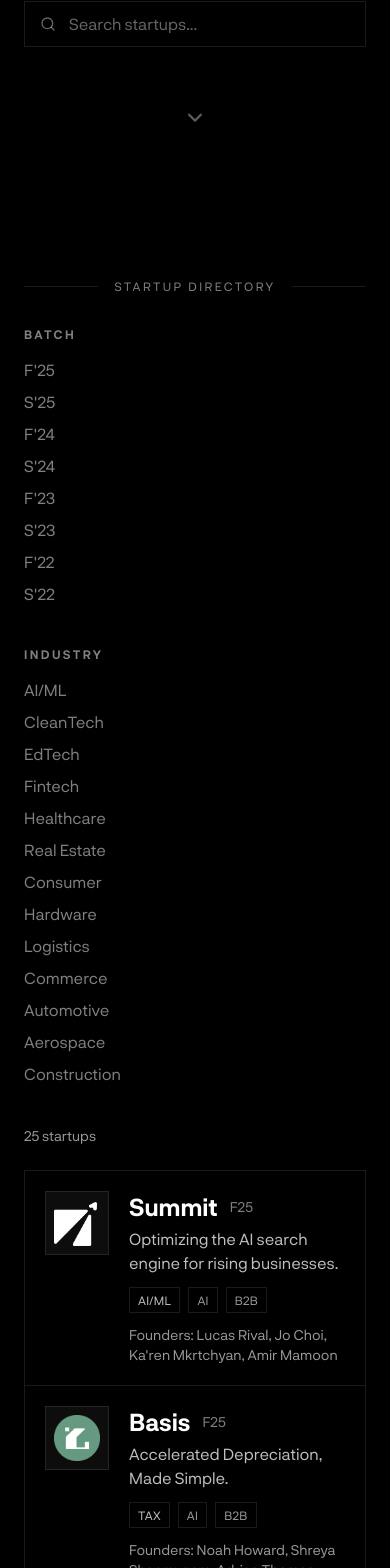
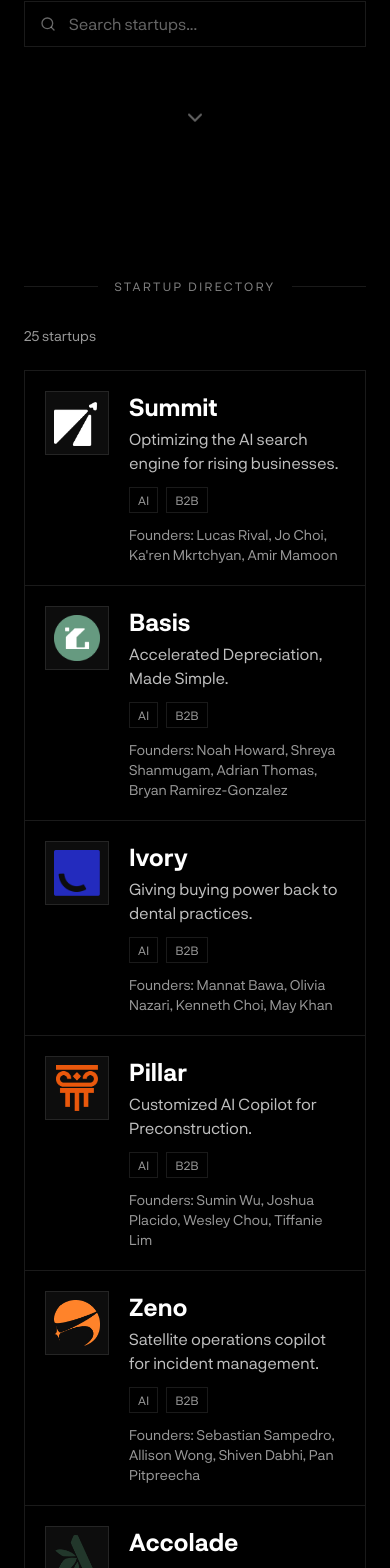
Before and after one commit to USCLavalab/usclavalab.org, a Next.js app: page /startup-directory in a window 390 px wide. Shown: the part 420-1988 px from the top of the page. Built offline with nearby package versions, Linux system fonts and the light colour scheme.

Commit message:
Removing industry / batch for mobile

```diff
--- a/src/app/startup-directory/directory-filters.tsx
+++ b/src/app/startup-directory/directory-filters.tsx
@@ -39,7 +39,7 @@ export function DirectoryFilters({
   onIndustryChange,
 }: DirectoryFiltersProps) {
   return (
-    <aside className="w-full space-y-10 md:w-48 md:space-y-14">
+    <aside className="hidden w-full space-y-10 md:block md:w-48 md:space-y-14">
       <div>
         <h3 className="mb-4 font-sans text-xs tracking-[0.2em] text-white/50 uppercase">
           Batch
--- a/src/app/startup-directory/startup-card.tsx
+++ b/src/app/startup-directory/startup-card.tsx
@@ -25,13 +25,13 @@ export function StartupCard({ startup }: StartupCardProps) {
             <h3 className="font-sans text-2xl font-semibold text-white">
               {startup.name}
             </h3>
-            <span className="text-sm text-white/50">{startup.batch}</span>
+            <span className="hidden text-sm text-white/50 md:inline">{startup.batch}</span>
           </div>
 
           <p className="mt-1 text-white/75">{startup.description}</p>
 
           <div className="mt-3 flex flex-wrap items-center gap-2">
-            <span className="border border-white/10 px-2 py-1 text-xs tracking-wide text-white/75 uppercase">
+            <span className="hidden border border-white/10 px-2 py-1 text-xs tracking-wide text-white/75 uppercase md:inline">
               {startup.industry}
             </span>
             {startup.tags.slice(0, 2).map((tag) => (
```
